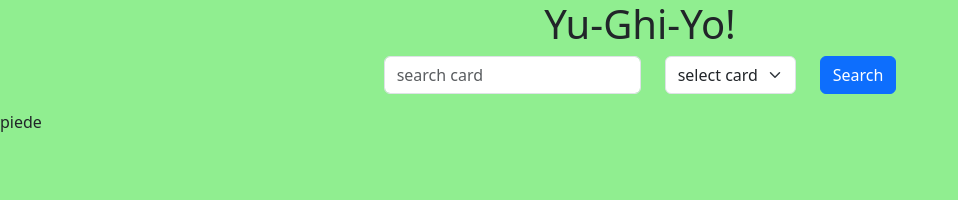
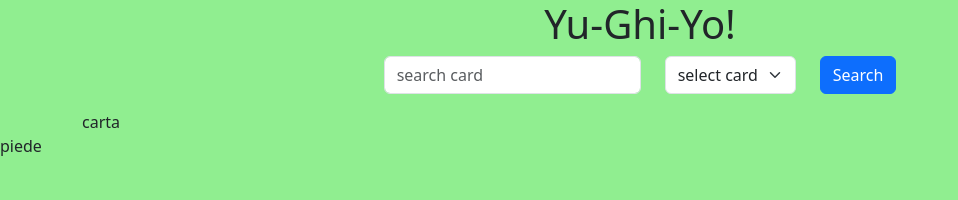
Before and after one commit to uomma/vue-you, a Vue app: page / in a window 1280 px wide. Shown: the top 200 px of the page, without its empty margins (0-958 px from the left). Built offline with nearby package versions, Linux system fonts and the light colour scheme.

Commit message:
card list and carta

```diff
--- a/src/components/AppMain.vue
+++ b/src/components/AppMain.vue
@@ -1,10 +1,12 @@
 <script>
 import CarteSearch from './CarteSearch.vue';
+import CardList from './CardList.vue';
     export default {
         name:'AppMain',
 
         components: {
-            CarteSearch
+            CarteSearch,
+            CardList,
         }
     }
 </script>
@@ -12,6 +14,7 @@ import CarteSearch from './CarteSearch.vue';
 <template>
 <main>
     <CarteSearch></CarteSearch>
+    <CardList></CardList>
 </main>
 </template>
 
--- /dev/null
+++ b/src/components/CardList.vue
@@ -0,0 +1,24 @@
+<script>
+import CartaCard from './CartaCard.vue';
+export default {
+    name: 'CardList',
+    components: {
+        CartaCard
+    }
+}
+</script>
+
+<template>
+    <div class="container">
+        <div class="row">
+            <div class="col-12 col-sm-5 ">
+
+                <CartaCard></CartaCard>
+            </div>
+        </div>
+    </div>
+</template>
+
+
+
+<style lang="scss" scoped></style>
--- /dev/null
+++ b/src/components/CartaCard.vue
@@ -0,0 +1,18 @@
+
+<script>
+    export default {
+        name: 'CartaCard'
+    }
+</script>
+
+<template>
+    <div>
+        carta
+
+    </div>
+</template>
+
+
+<style lang="scss" scoped>
+
+</style>
```
